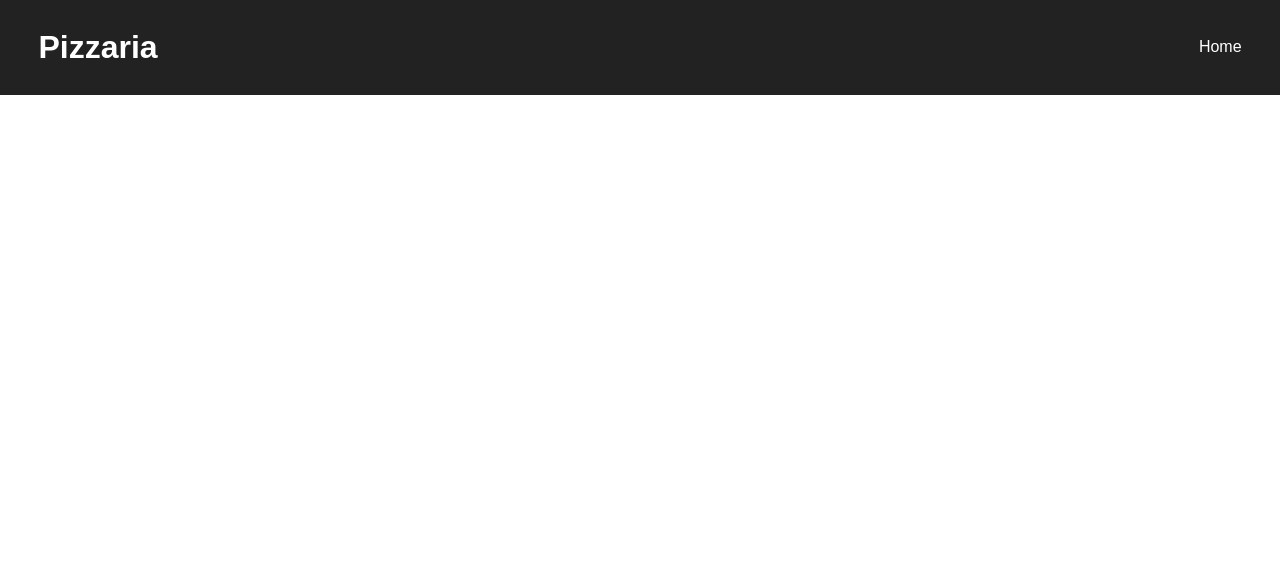
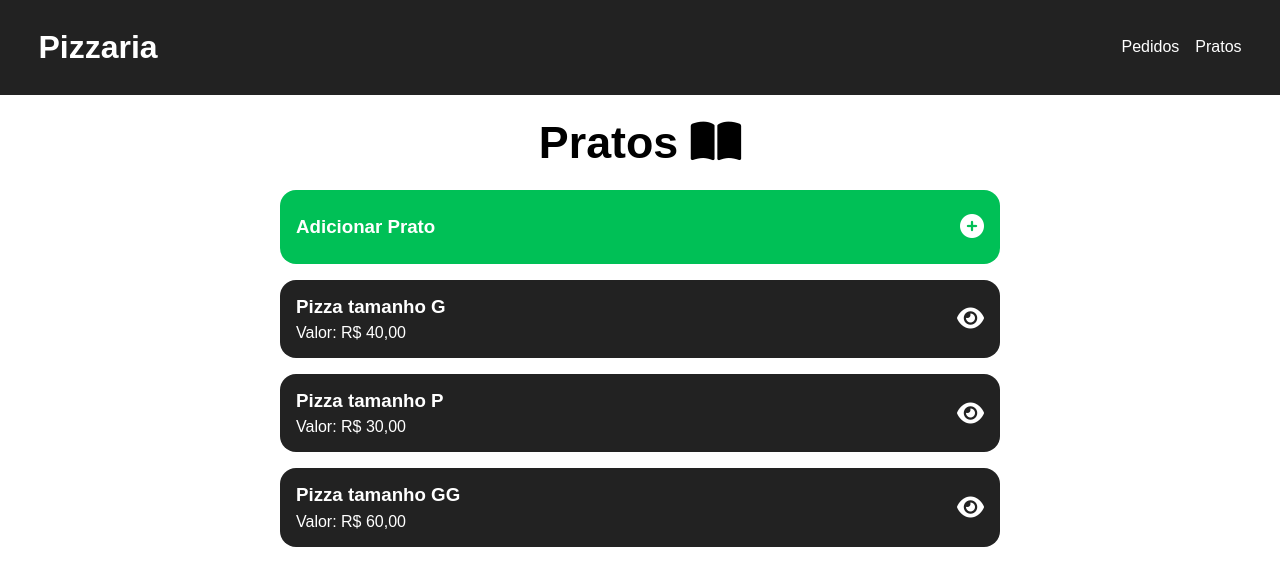
Before and after one commit to Pedro-Rocha-Araujo/caixa-pizzaria, a React (Create React App) app in the folder frontend/: page /pratos in a window 1280 px wide. Before the commit this address had no page. Shown: the top 586 px of the page. Built offline with nearby package versions, Linux system fonts and the light colour scheme.

Commit message:
Páginas de listagem de pedidos e pratos adicionada

```diff
--- a/frontend/src/components/Home.js
+++ /dev/null
@@ -1,9 +0,0 @@
-function Home() {
-  return (
-    <main>
-      <h1>Home</h1>
-    </main>
-  )
-}
-
-export default Home
--- a/frontend/src/components/elements/Header.js
+++ b/frontend/src/components/elements/Header.js
@@ -6,7 +6,8 @@ function Header() {
       <div className="container">
         <h1>Pizzaria</h1>
         <ul>
-          <li><Link to={"/"}>Home</Link></li>
+          <li><Link to={"/"}>Pedidos</Link></li>
+          <li><Link to={"/pratos"}>Pratos</Link></li>
         </ul>
       </div>
     </header>
--- /dev/null
+++ b/frontend/src/components/home/Pedidos.js
@@ -0,0 +1,27 @@
+function Pedidos() {
+  return (
+    <section>
+      <h2>Pedidos <i className="fa-solid fa-clipboard"></i></h2>
+      <div className="pedidos">
+
+        <div className="pedido adicionar">
+          <h3>Adicionar Pedido</h3>
+          <i className="fa-solid fa-circle-plus fa-xl"></i>
+        </div>
+
+        <div className="pedido">
+          <h3>Mesa 4</h3>
+          <i className="fa-solid fa-eye fa-xl"></i>
+        </div>
+
+        <div className="pedido">
+          <h3>Mesa 8</h3>
+          <i className="fa-solid fa-eye fa-xl"></i>
+        </div>
+
+      </div>
+    </section>
+  )
+}
+
+export default Pedidos
--- /dev/null
+++ b/frontend/src/components/home/Pratos.js
@@ -0,0 +1,43 @@
+import "./home.css"
+
+function Pratos() {
+  return (
+    <section>
+      <h2>Pratos <i className="fa-solid fa-book-open"></i></h2>
+      <div className="pratos">
+
+        <div className="prato adicionar">
+          <h3>Adicionar Prato</h3>
+          <i className="fa-solid fa-circle-plus fa-xl"></i>
+        </div>
+
+        <div className="prato">
+          <div className="infos">
+            <h3>Pizza tamanho G</h3>
+            <p>Valor: R$ 40,00</p>
+          </div>
+          <i className="fa-solid fa-eye fa-xl"></i>
+        </div>
+
+        <div className="prato">
+          <div className="infos">
+            <h3>Pizza tamanho P</h3>
+            <p>Valor: R$ 30,00</p>
+          </div>
+          <i className="fa-solid fa-eye fa-xl"></i>
+        </div>
+
+        <div className="prato">
+          <div className="infos">
+            <h3>Pizza tamanho GG</h3>
+            <p>Valor: R$ 60,00</p>
+          </div>
+          <i className="fa-solid fa-eye fa-xl"></i>
+        </div>
+
+      </div>
+    </section>
+  )
+}
+
+export default Pratos
--- /dev/null
+++ b/frontend/src/components/home/home.css
@@ -0,0 +1,42 @@
+h2 {
+  font-size: clamp(2rem, 10vw, 2.8rem);
+  text-align: center;
+  margin: 1.4rem 0;
+}
+
+div.pratos, div.pedidos {
+  display: flex;
+  flex-direction: column;
+  align-items: center;
+  gap: 1rem;
+}
+
+div.prato, div.pedido{
+  background-color: #222;
+  color: #fff;
+  width: 100%;
+  max-width: 720px;
+  padding: 1rem;
+  border-radius: 1rem;
+  display: flex;
+  align-items: center;
+  justify-content: space-between;
+}
+
+div.infos {
+  display: flex;
+  flex-direction: column;
+  gap: 0.4rem;
+}
+
+div.adicionar {
+  background-color: #00c056;
+}
+
+div.pratos div.adicionar {
+  padding: 1.6rem 1rem;
+}
+
+i.fa-eye:hover, i.fa-circle-plus:hover {
+  cursor: pointer;
+}
--- a/frontend/src/index.css
+++ b/frontend/src/index.css
@@ -32,6 +32,7 @@ ul {
   list-style: none;
   display: flex;
   align-items: center;
+  gap: 1rem;
 }
 
 a {
--- a/frontend/src/routes.js
+++ b/frontend/src/routes.js
@@ -1,12 +1,14 @@
 import { Routes, Route } from "react-router-dom"
-import Home from "./components/Home"
+import Pedidos from "./components/home/Pedidos"
+import Pratos from "./components/home/Pratos"
 import Login from "./components/usuarios/Login"
 import Cadastro from "./components/usuarios/Cadastro"
 
 function RouterApp() {
   return (
     <Routes>
-      <Route path="/" element={ <Home /> } />
+      <Route path="/" element={ <Pedidos /> } />
+      <Route path="/pratos" element={ <Pratos /> } />
       <Route path="/login" element={ <Login /> } />
       <Route path="/cadastro" element={ <Cadastro /> } />
     </Routes>
```
